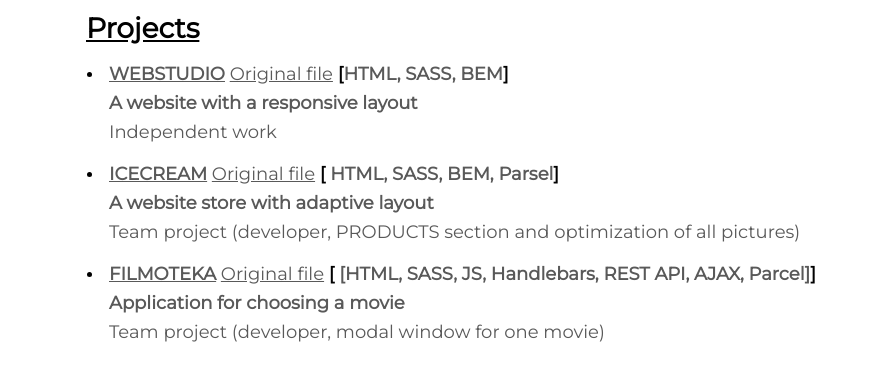
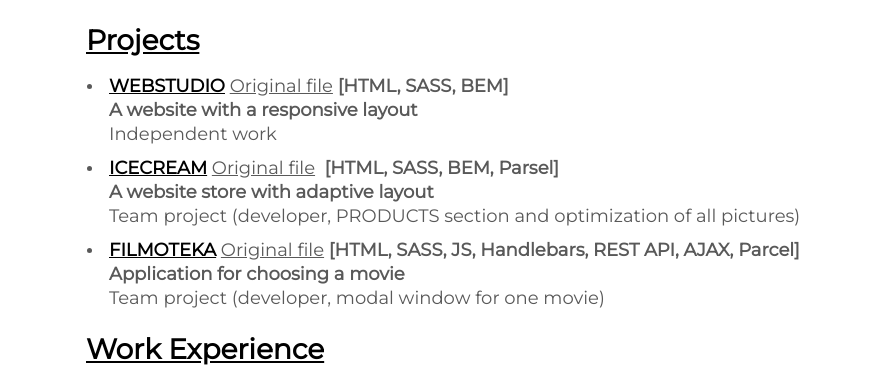
Before and after one commit to Shellma2011/summary, a plain HTML site: page index.html in a window 1280 px wide. Shown: the part 300-675 px from the top of the page, 384-1280 px from the left. Drawn offline with Linux system fonts and the light colour scheme.

Commit message:
in progress

```diff
--- a/css/style.css
+++ b/css/style.css
@@ -7,6 +7,7 @@ ul {
   margin-left: 0;
   padding-left: 0;
 }
+p,
 h4 {
   margin-top: 0px;
   margin-bottom: 0px;
@@ -42,7 +43,7 @@ h4 {
 
 /* about-me-section */
 .about-me-section {
-  margin: 0 0 40p 0;
+  margin: 0 0 30px 0;
 }
 
 .about-me-profesion {
@@ -87,15 +88,15 @@ h4 {
 }
 
 .My-project-item {
-  color: black;
-  /* font-weight: bold; */
+  margin-bottom: 10px;
+  /* color: black; */
+  color: #595959;
 }
 
 .My-project-link-web {
-  color: #595959;
-  /* color: #000000; */
+  /* color: #595959; */
+  color: #000000;
   font-style: normal;
-  /* font-weight: normal; */
   font-size: 18px;
   line-height: 24px;
 }
@@ -123,9 +124,8 @@ h4 {
   font-weight: bold;
   font-size: 18px;
   line-height: 24px;
-  margin-top: 5px;
   margin-left: 5px;
-  margin-bottom: 5px;
+  /* margin-top: 5px; */
 }
 
 .My-project-text-secondary-work {
@@ -134,16 +134,17 @@ h4 {
   /* font-weight: bold; */
   font-size: 18px;
   line-height: 24px;
-  margin-top: 5px;
+  /* margin-top: 5px; */
   margin-left: 5px;
 }
 
 .My-project-bracket {
+  display: inline-block;
   font-style: normal;
   font-weight: bold;
   font-size: 18px;
   line-height: 24px;
-  color: #000000;
+  color: #595959;
 }
 
 /* My-work-experience */
--- a/index.html
+++ b/index.html
@@ -49,10 +49,7 @@
                   class="My-project-link"
                   >Original file</a
                 >
-                <span class="My-project-bracket">[</span>HTML, SASS, BEM<span
-                  class="My-project-bracket"
-                  >]</span
-                >
+                <p class="My-project-bracket">[HTML, SASS, BEM]</p>
               </span>
               <p class="My-project-text-secondary">
                 A website with a responsive layout
@@ -72,9 +69,10 @@
                   class="My-project-link"
                   >Original file</a
                 >
-                <span class="My-project-bracket">[</span> HTML, SASS, BEM,
-                Parsel<span class="My-project-bracket">]</span>
-              </span>
+                <p class="My-project-bracket"></p>
+                  [HTML, SASS, BEM, Parsel]
+                </p></span
+              >
               <p class="My-project-text-secondary">
                 A website store with adaptive layout
               </p>
@@ -96,11 +94,9 @@
                   class="My-project-link"
                   >Original file</a
                 >
-                <span class="My-project-bracket">[</span> [HTML, SASS, JS,
-                Handlebars, REST API, AJAX, Parcel]<span
-                  class="My-project-bracket"
-                  >]</span
-                >
+                <p class="My-project-bracket">
+                  [HTML, SASS, JS, Handlebars, REST API, AJAX, Parcel]
+                </p>
                 <p class="My-project-text-secondary">
                   Application for choosing a movie
                 </p>
```
